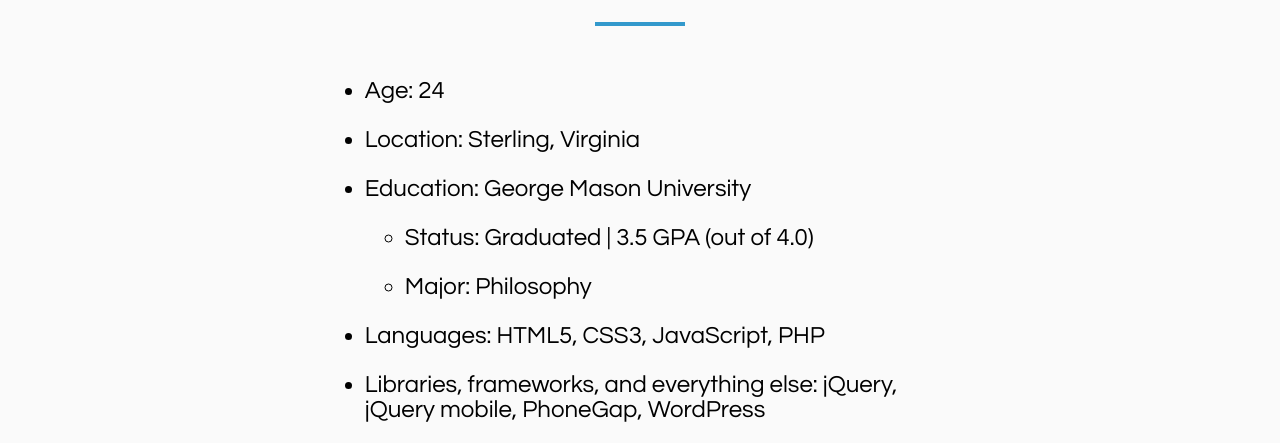
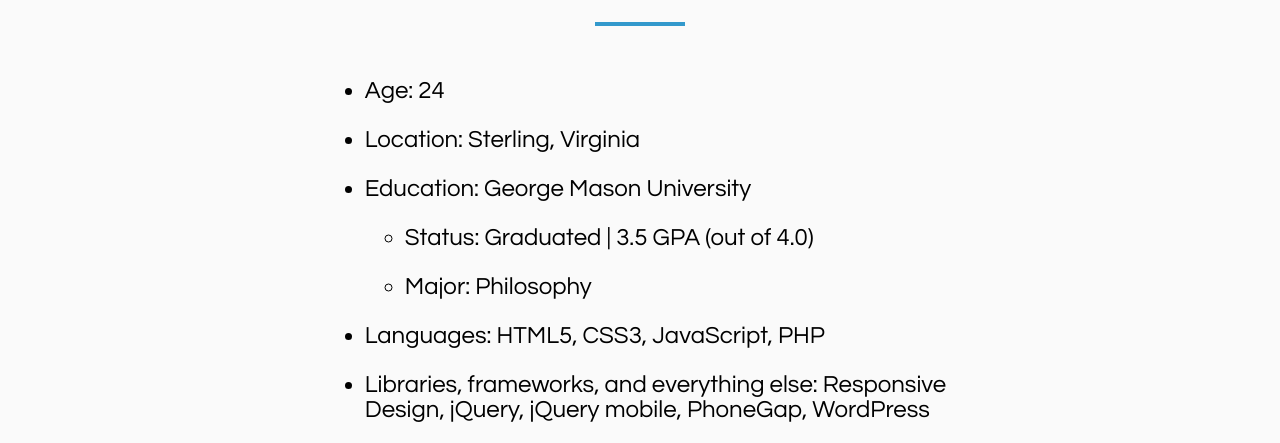
Before and after one commit to Scott41/Scott41.github.io, a plain HTML site: page about.html in a window 1280 px wide. Shown: the part 221-664 px from the top of the page. Drawn offline with Linux system fonts and the light colour scheme.

Commit message:
minor update to about

```diff
--- a/about.html
+++ b/about.html
@@ -44,7 +44,7 @@
                             <li>Major: Philosophy</li>
                         </ul>
                     <li>Languages: HTML5, CSS3, JavaScript, PHP</li>
-                    <li>Libraries, frameworks, and everything else: jQuery, jQuery mobile, PhoneGap, WordPress</li>
+                    <li>Libraries, frameworks, and everything else: Responsive Design, jQuery, jQuery mobile, PhoneGap, WordPress</li>
                 </ul>
                 <p><a href="https://docs.google.com/document/d/1amQImIg1lvbqfhopb4Y4U5hsa1hGp1AWw_wCVMEX-Fc/edit?usp=sharing" target="_blank"> My resume </a></p>
             </div>
```
